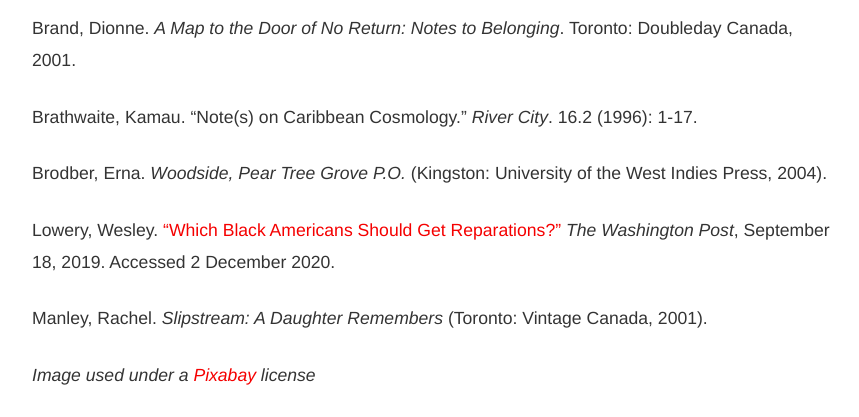
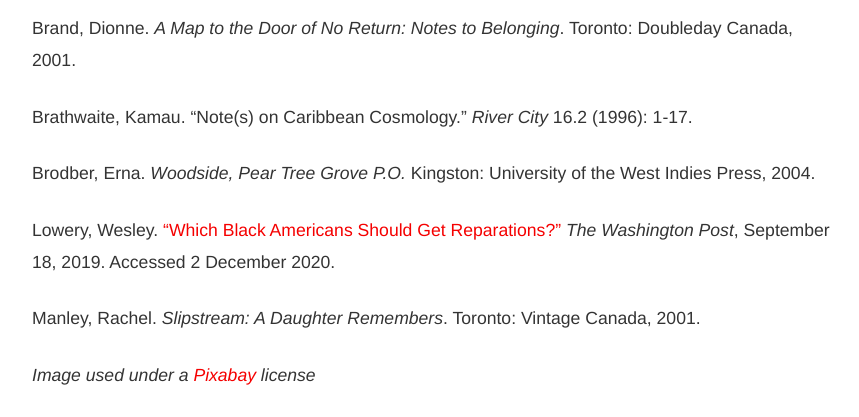
Before and after one commit to roopikarisam/keywords-caribbean-studies, a Jekyll site: the page built from _posts/2020-11-17-genealogy.md, in a window 1280 px wide and 900 px high, scrolled down 6298 px. Shown: the part 153-570 px from the top of the window, without its empty margins (68-927 px from the left). Built offline with Jekyll 4.4.1, drawn with Linux system fonts in a browser that asks for light colours; nearby versions of some CDN libraries; comment, search, counter and statistics services are not loaded.

```diff
--- a/_posts/2020-11-17-genealogy.md
+++ b/_posts/2020-11-17-genealogy.md
@@ -77,12 +77,12 @@ In academia we speak often about literary and intellectual genealogies: how spec
 
 Brand, Dionne. _A Map to the Door of No Return: Notes to Belonging_. Toronto: Doubleday Canada, 2001.
 
-Brathwaite, Kamau. “Note(s) on Caribbean Cosmology.” _River City_. 16.2 (1996): 1-17.
+Brathwaite, Kamau. “Note(s) on Caribbean Cosmology.” _River City_ 16.2 (1996): 1-17.
 
-Brodber, Erna. _Woodside, Pear Tree Grove P.O._ (Kingston: University of the West Indies Press, 2004).
+Brodber, Erna. _Woodside, Pear Tree Grove P.O._ Kingston: University of the West Indies Press, 2004.
 
 Lowery, Wesley. [“Which Black Americans Should Get Reparations?”](https://www.washingtonpost.com/national/which-americans-should-get-reparations/2019/09/18/271cf744-cab1-11e9-a4f3-c081a126de70_story.html) _The Washington Post_, September 18, 2019. Accessed 2 December 2020.
 
-Manley, Rachel. _Slipstream: A Daughter Remembers_ (Toronto: Vintage Canada, 2001).
+Manley, Rachel. _Slipstream: A Daughter Remembers_. Toronto: Vintage Canada, 2001.
 
 _Image used under a [Pixabay](https://pixabay.com/service/license/) license_
```
